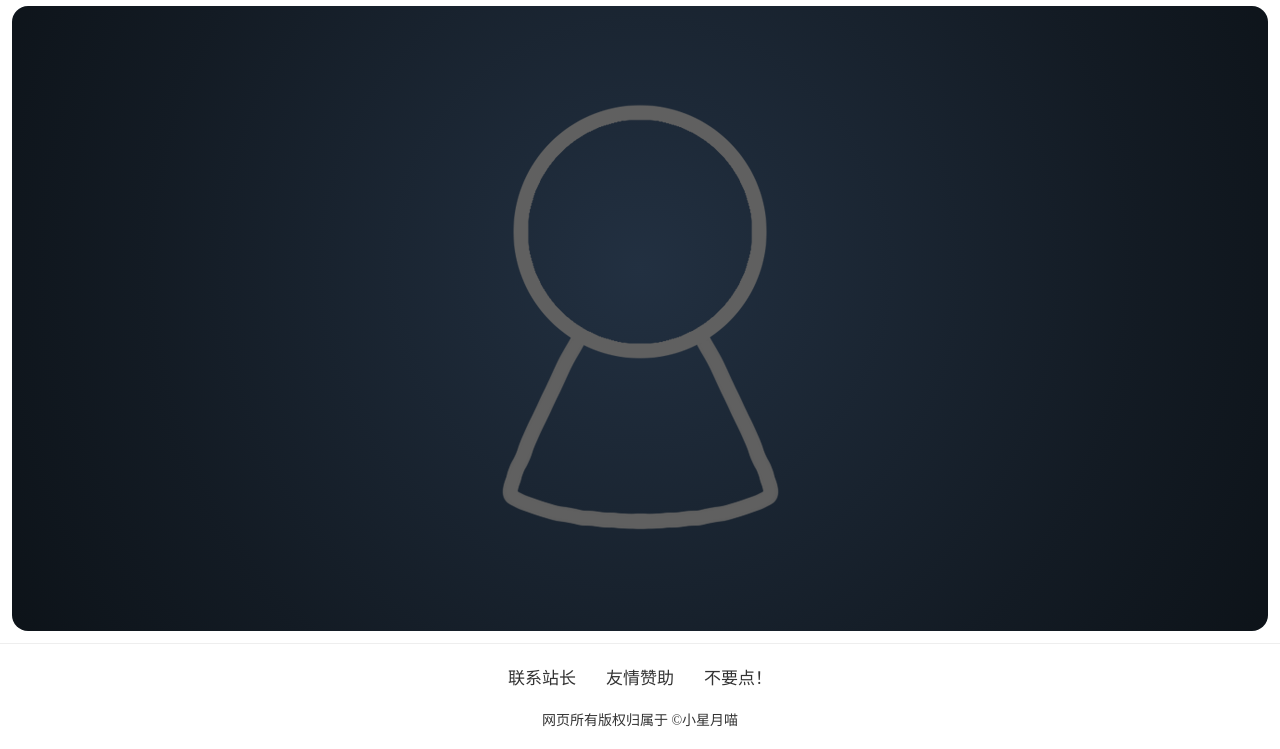
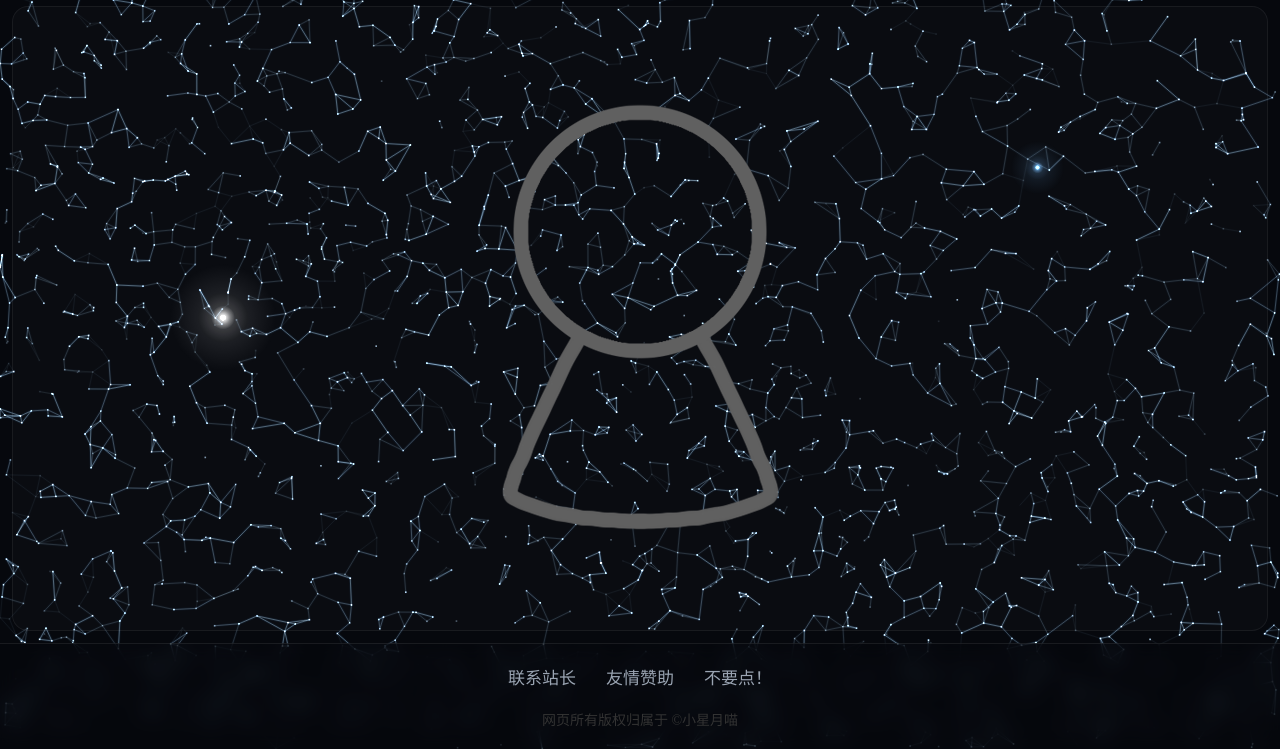
Before and after one commit to xiaoxingyuemiao/xingyue, a website: page zidongyulan.html in a window 1280 px wide. Shown: the part 51-800 px from the top of the page. Drawn offline with Linux system fonts and the light colour scheme; animation ran at ten frames a second.

Commit message:
feat: 自动预览页套用周边页的深色主题与粒子背景

```diff
--- a/assets/css/auto-preview.css
+++ b/assets/css/auto-preview.css
@@ -1,9 +1,80 @@
 /* ==============================
    自动预览页（zidongyulan.html）
    —— 入口：插画画廊第三个画框上方的「进入自动预览」按钮
-   —— 现在放的是**临时**幻灯片：把 images/ 里的图按顺序循环播放
-      （播放清单在 assets/js/auto-preview.js 里，想改顺序改那个数组）
+   —— 背景挪用「周边」页的深色主题（全站只有那一页是深空的）：
+      底色 #06080d + 顶栏 / 页脚半透明深色毛玻璃。
+      ⚠️ 只要这套底色与配色，**不要**周边页的星空粒子画布和那页的文字。
+   —— 舞台上放的是临时幻灯片：images/ 里的图按顺序循环播放
+      （播放清单与切换效果在 assets/js/auto-preview.js）
    ============================== */
+
+/* ---------- 深色背景（配色与「周边」页一致） ---------- */
+
+html,
+body {
+    background-color: transparent;
+}
+
+body {
+    background-color: #06080d;
+    color: #dfe5ef;
+}
+
+nav {
+    background-color: rgba(6, 8, 13, 0.55);
+    border-bottom: 1px solid rgba(255, 255, 255, 0.08);
+
+    backdrop-filter: blur(10px);
+    -webkit-backdrop-filter: blur(10px);
+}
+
+nav .logo,
+nav .nav-link {
+    color: #dfe5ef;
+}
+
+footer {
+    background-color: rgba(6, 8, 13, 0.55);
+    border-top: 1px solid rgba(255, 255, 255, 0.08);
+
+    color: #9aa4b2;
+
+    backdrop-filter: blur(10px);
+    -webkit-backdrop-filter: blur(10px);
+}
+
+footer .footer-link {
+    color: #9aa4b2;
+}
+
+footer .footer-link:hover {
+    color: #dfe5ef;
+}
+
+/* ---------- 背景粒子（垫在最底层） ----------
+   粒子照常运行，也允许被上面的幻灯片盖住 —— 所以画布 z-index:0，
+   顶栏 / 内容 / 页脚抬到 z-index:1。 */
+
+#mesh {
+    position: fixed;
+
+    inset: 0;
+
+    z-index: 0;
+
+    /* 鼠标事件穿透到 window，整页都能触发粒子的引力效果 */
+    pointer-events: none;
+}
+
+#site-header,
+main,
+#site-footer {
+    position: relative;
+
+    z-index: 1;
+}
+
+/* ---------- 页面主体 ---------- */
 
 .auto-preview {
     /* 撑开顶栏与页脚之间的空间，页脚才会落在页面最下面 */
@@ -31,8 +102,11 @@
 
     border-radius: 16px;
 
-    /* 深色底：透明 PNG（立绘）和浅色插画都能看清楚 */
-    background: radial-gradient(circle at 50% 42%, #223041 0%, #131b24 68%, #0d1319 100%);
+    /* 整页已经是深色了，这里只留一点点「放映窗口」的轮廓 */
+    background-color: rgba(255, 255, 255, 0.02);
+    border: 1px solid rgba(255, 255, 255, 0.06);
+
+    box-sizing: border-box;
 
     /* 翻折效果需要景深，否则是平的 */
     perspective: 1400px;
--- /dev/null
+++ b/assets/js/mesh-bg.js
@@ -0,0 +1,435 @@
+// ================================
+// 背景：宇宙引力场（assets/js/mesh-bg.js）
+//
+// 这段代码原本内联在 zhoubian.html 里（那一页专属的背景），
+// 自动预览页要复用同一套粒子，所以**原样**抽出来放在这里 —— 逻辑一个字没改。
+//
+// 用法：页面里要有 <canvas id="mesh"></canvas>；
+//       CSS 里给它 position:fixed / inset:0 / z-index:0 / pointer-events:none，
+//       再把内容层（顶栏 / main / 页脚）抬到 z-index:1 —— 这样粒子垫在最底下，
+//       可以被上面的内容盖住，但自己照常运行。
+//
+// ⚠️ zhoubian.html 里目前还留着内联的那一份（没动它）。以后想让两页共用同一份代码，
+//    把那边的 <script>…</script> 换成 <script src="assets/js/mesh-bg.js"></script> 即可。
+// ================================
+
+'use strict';
+
+        /* ============================================================
+         * 背景：宇宙引力场 —— 3000 节点，三角形连接成镭射网
+         *
+         *  节点：3000 个自由粒子（带生命周期：随机生成/消散）
+         *  连接：网格加速的近邻三角网 —— 每个点连向最近的若干邻居，
+         *        形成密集三角形网格，线段去重后逐帧重画
+         *  镭射风格：加色混合('lighter') + 泛光层 + 亮芯层，蓝色激光束
+         *  鼠标交互 = 引力效应：影响半径内把粒子吸入成环、切向旋转，
+         *        再以核心排斥力清出一圈"宇宙空腔"（亮环 + 空心的中心）
+         *
+         *  另外有两个"大光点"：一个白色、一个蓝色，带明显光晕。
+         *  它们和普通节点一样跟着流场走、也会被鼠标引力影响，
+         *  但**不会消散**，而且靠近屏幕边缘时会被推回来（边缘斥力）。
+         *  可调参数集中在下面 GLOW_POINTS。
+         * ============================================================ */
+
+        /* ---- 大光点配置（想调大小/颜色/数量就改这里）----
+           光晕大小是按"屏幕上的实际长度"估的：一般人眼在 60~80cm 外看显示器，
+           1cm 大约等于 40~55 个 CSS 像素，这里取 1cm ≈ 54px。
+           glow 是光晕半径，所以白色光晕直径 ≈ 108px（约 2cm 视觉直径） */
+        const GLOW_POINTS = [
+          { color: '255, 255, 255', dot: 2.6, glow: 54, name: '白色大光点' },
+          { color: '120, 190, 255', dot: 2.0, glow: 27, name: '蓝色小光点' },
+        ];
+        const EDGE_MARGIN = 150;   // 距屏幕边缘多少像素开始被推回
+        const EDGE_FORCE  = 2.6;   // 边缘斥力强度（越大推得越急）
+        const GLOW_ALPHA  = 1;     // 光点自身不闪烁（普通节点会随生命呼吸）
+        (function () {
+          const canvas = document.getElementById('mesh');
+          if (!canvas) return;
+          const ctx = canvas.getContext('2d');
+
+          const N         = 3000;   // 节点数
+          const KMB       = 3;      // 每个点连接的最近邻居数（形成三角）
+          const CELL      = 48;     // 空间哈希格子尺寸
+                                    // 实测：72 → 48 每帧从 23~37ms 降到约 10ms，
+                                    // 视觉几乎不变（只是邻居搜索的候选集变小）
+          const BUCKETS   = 4;      // 镭射线亮度分桶（按两端点生命取小）
+
+          const BASE_SPEED = 0.7;
+          const ACCEL      = 0.06;
+          const RADIUS     = 230;   // 引力影响半径
+          const CORE       = 46;    // 空腔（排斥核心）半径
+          const GRAVITY    = 1.7;   // 引力吸入
+          const ORBIT      = 0.95;  // 切向旋转（动态吸积盘）
+          const CORE_REPEL = 2.3;   // 核心排斥（清出空腔）
+
+          let W = 0, H = 0, DPR = 1;
+          let x, y, vx, vy, age, life, alpha;   // Float32Array
+          let sparks = [];
+          let glowPoints = [];                  // 大光点（不消散、有边缘斥力）
+          let last = performance.now();
+
+          const mouse = { x: -9999, y: -9999, vx: 0, vy: 0, inside: false };
+
+          /* ---- 值噪声（0..1） ---- */
+          function hash(ix, iy) {
+            let n = (ix | 0) * 374761393 + (iy | 0) * 668265263;
+            n = (n ^ (n >> 13)) * 1274126177;
+            n = n ^ (n >> 16);
+            return ((n >>> 0) % 10000) / 10000;
+          }
+          function smooth(t) { return t * t * (3 - 2 * t); }
+          function valueNoise(x0, y0) {
+            const ix = Math.floor(x0), iy = Math.floor(y0);
+            const fx = x0 - ix, fy = y0 - iy;
+            const a = hash(ix, iy), b = hash(ix + 1, iy);
+            const c = hash(ix, iy + 1), d = hash(ix + 1, iy + 1);
+            const u = smooth(fx), v = smooth(fy);
+            return a * (1 - u) * (1 - v) + b * u * (1 - v) + c * (1 - u) * v + d * u * v;
+          }
+          function fieldAngle(x0, y0, t) {
+            return valueNoise(x0 * 0.0016 + t * 0.05, y0 * 0.0016 + t * 0.04) * Math.PI * 2.5
+                 + valueNoise(x0 * 0.0045 + t * 0.02, y0 * 0.0045 - t * 0.018) * Math.PI * 1.2;
+          }
+
+          /* ---- 初始化 3000 节点（随机位置与生命周期） ---- */
+          function initParticles() {
+            x = new Float32Array(N); y = new Float32Array(N);
+            vx = new Float32Array(N); vy = new Float32Array(N);
+            age = new Float32Array(N); life = new Float32Array(N); alpha = new Float32Array(N);
+            for (let i = 0; i < N; i++) {
+              x[i] = Math.random() * W;
+              y[i] = Math.random() * H;
+              vx[i] = (Math.random() - 0.5) * 0.3;
+              vy[i] = (Math.random() - 0.5) * 0.3;
+              age[i] = Math.random() * 360;
+              life[i] = 160 + Math.random() * 360;
+            }
+            initGlowPoints();
+          }
+
+          /* ---- 初始化大光点：按配置各生成一个，位置随机但避开正中间 ---- */
+          function initGlowPoints() {
+            glowPoints = GLOW_POINTS.map(function (cfg, i) {
+              // 均匀铺开：第 i 个点落在画面的第 i 个横向区间里，避免两个点总是凑到一起
+              // （它们跟着同一套确定性流场走，起点太近的话会收敛到同一个位置）
+              const slot = (i + 0.5) / GLOW_POINTS.length;
+              return {
+                cfg: cfg,
+                x: W * (slot + (Math.random() - 0.5) * 0.16),
+                y: H * (0.22 + Math.random() * 0.56),
+                vx: (Math.random() - 0.5) * 0.5,
+                vy: (Math.random() - 0.5) * 0.5,
+              };
+            });
+          }
+
+          function resize() {
+            DPR = Math.min(window.devicePixelRatio || 1, 2);
+            W = window.innerWidth;
+            H = window.innerHeight;
+            canvas.width  = W * DPR;
+            canvas.height = H * DPR;
+            canvas.style.width  = W + 'px';
+            canvas.style.height = H + 'px';
+            ctx.setTransform(DPR, 0, 0, DPR, 0, 0);
+            initParticles();
+          }
+
+          /* ---- 点击：涟漪 + 光点 ---- */
+          function burst(x0, y0, t) {
+            sparks.push({ x: x0, y: y0, r: 6, a: 0.5 });
+            for (let i = 0; i < 20; i++) {
+              const ang = (i / 20) * Math.PI * 2 + Math.random() * 0.4;
+              const sp = 0.6 + Math.random() * 2.0;
+              sparks.push({ x: x0, y: y0, vx: Math.cos(ang) * sp, vy: Math.sin(ang) * sp, dot: true, life: 1 });
+            }
+          }
+
+          /* ---- 主循环 ---- */
+          function draw(now) {
+            const dt = Math.min(0.05, (now - last) / 1000);
+            last = now;
+            const t = now * 0.001;
+
+            ctx.clearRect(0, 0, W, H);
+            ctx.globalCompositeOperation = 'lighter';
+
+            /* 引力核心处极淡的奇点微光 */
+            if (mouse.inside) {
+              const g = ctx.createRadialGradient(mouse.x, mouse.y, 0, mouse.x, mouse.y, CORE * 1.2);
+              g.addColorStop(0, 'rgba(150, 200, 255, 0.22)');
+              g.addColorStop(1, 'rgba(150, 200, 255, 0)');
+              ctx.fillStyle = g;
+              ctx.beginPath();
+              ctx.arc(mouse.x, mouse.y, CORE * 1.2, 0, Math.PI * 2);
+              ctx.fill();
+            }
+
+            /* ---- 物理：流场 + 引力空腔 ---- */
+            for (let i = 0; i < N; i++) {
+              const ang = fieldAngle(x[i], y[i], t);
+              let dvx = Math.cos(ang) * BASE_SPEED;
+              let dvy = Math.sin(ang) * BASE_SPEED;
+
+              if (mouse.inside) {
+                const dx = x[i] - mouse.x, dy = y[i] - mouse.y;
+                const d2 = dx * dx + dy * dy;
+                if (d2 > 0.01 && d2 < RADIUS * RADIUS) {
+                  const d = Math.sqrt(d2);
+                  const fall = 1 - d / RADIUS;
+                  // 引力吸入
+                  dvx += (-dx / d) * fall * GRAVITY;
+                  dvy += (-dy / d) * fall * GRAVITY;
+                  // 切向旋转（动态吸积盘）
+                  dvx += (-dy / d) * fall * ORBIT;
+                  dvy += (dx / d) * fall * ORBIT;
+                  // 核心排斥：清出宇宙空腔
+                  if (d < CORE) {
+                    const f = (1 - d / CORE) * CORE_REPEL;
+                    dvx += (dx / d) * f;
+                    dvy += (dy / d) * f;
+                  }
+                }
+              }
+
+              vx[i] += (dvx - vx[i]) * ACCEL;
+              vy[i] += (dvy - vy[i]) * ACCEL;
+
+              let nx = x[i] + vx[i];
+              if (nx < 0) nx += W; else if (nx > W) nx -= W;
+              let ny = y[i] + vy[i];
+              if (ny < 0) ny += H; else if (ny > H) ny -= H;
+              x[i] = nx; y[i] = ny;
+
+              /* 生命周期：衰老 → 随机重生 */
+              age[i] += 1;
+              if (age[i] >= life[i]) {
+                x[i] = Math.random() * W; y[i] = Math.random() * H;
+                vx[i] = 0; vy[i] = 0;
+                age[i] = 0;
+                life[i] = 160 + Math.random() * 360;
+              }
+              alpha[i] = Math.sin(Math.PI * age[i] / life[i]);
+            }
+
+            /* ---- 大光点：同样的流场 + 鼠标引力逻辑，但不消散、且被屏幕边缘推开 ---- */
+            for (let g = 0; g < glowPoints.length; g++) {
+              const gp = glowPoints[g];
+
+              // 给每个光点的流场加一点相位偏移：
+              // 流场只跟"位置"有关，两个光点如果走到同一处就会被同一股力气推着，
+              // 永远黏在一起（看起来只有一个点）。加偏移后它们各走各的流线。
+              const ang = fieldAngle(gp.x, gp.y, t + g * 7.5);
+              let dvx = Math.cos(ang) * BASE_SPEED;
+              let dvy = Math.sin(ang) * BASE_SPEED;
+
+              // 鼠标引力：和普通节点用同一套公式（吸入 + 切向旋转 + 核心排斥）
+              if (mouse.inside) {
+                const dx = gp.x - mouse.x, dy = gp.y - mouse.y;
+                const d2 = dx * dx + dy * dy;
+                if (d2 > 0.01 && d2 < RADIUS * RADIUS) {
+                  const d = Math.sqrt(d2);
+                  const fall = 1 - d / RADIUS;
+                  dvx += (-dx / d) * fall * GRAVITY;
+                  dvy += (-dy / d) * fall * GRAVITY;
+                  dvx += (-dy / d) * fall * ORBIT;
+                  dvy += (dx / d) * fall * ORBIT;
+                  if (d < CORE) {
+                    const f = (1 - d / CORE) * CORE_REPEL;
+                    dvx += (dx / d) * f;
+                    dvy += (dy / d) * f;
+                  }
+                }
+              }
+
+              // 屏幕边缘斥力：越贴近边缘推得越猛，保证它不会跑出屏幕
+              const distL = gp.x, distR = W - gp.x, distT = gp.y, distB = H - gp.y;
+              if (distL < EDGE_MARGIN) dvx += (1 - distL / EDGE_MARGIN) * EDGE_FORCE;
+              if (distR < EDGE_MARGIN) dvx -= (1 - distR / EDGE_MARGIN) * EDGE_FORCE;
+              if (distT < EDGE_MARGIN) dvy += (1 - distT / EDGE_MARGIN) * EDGE_FORCE;
+              if (distB < EDGE_MARGIN) dvy -= (1 - distB / EDGE_MARGIN) * EDGE_FORCE;
+
+              gp.vx += (dvx - gp.vx) * ACCEL;
+              gp.vy += (dvy - gp.vy) * ACCEL;
+              gp.x += gp.vx;
+              gp.y += gp.vy;
+
+              // 极端情况（比如窗口被拉得很小）兜一下，别让它卡在画面外
+              if (gp.x < 0) { gp.x = 0; gp.vx = Math.abs(gp.vx) * 0.5; }
+              if (gp.x > W) { gp.x = W; gp.vx = -Math.abs(gp.vx) * 0.5; }
+              if (gp.y < 0) { gp.y = 0; gp.vy = Math.abs(gp.vy) * 0.5; }
+              if (gp.y > H) { gp.y = H; gp.vy = -Math.abs(gp.vy) * 0.5; }
+            }
+
+            /* ---- 构建空间哈希 + 近邻三角网（去重） ---- */
+            const grid = new Map();
+            for (let i = 0; i < N; i++) {
+              const gx = (x[i] / CELL) | 0, gy = (y[i] / CELL) | 0;
+              const key = gy * 4096 + gx;
+              let arr = grid.get(key);
+              if (!arr) { arr = []; grid.set(key, arr); }
+              arr.push(i);
+            }
+
+            const seen = new Set();
+            const edgeBuckets = [[], [], [], []];
+            for (let i = 0; i < N; i++) {
+              const gi = (x[i] / CELL) | 0, gj = (y[i] / CELL) | 0;
+              // 收集 3x3 邻域候选
+              const cand = [];
+              for (let a = gj - 1; a <= gj + 1; a++) {
+                for (let b = gi - 1; b <= gi + 1; b++) {
+                  const arr = grid.get(a * 4096 + b);
+                  if (arr) {
+                    for (let m = 0; m < arr.length; m++) if (arr[m] !== i) cand.push(arr[m]);
+                  }
+                }
+              }
+              if (cand.length === 0) continue;
+
+              const xi = x[i], yi = y[i];
+              // 取最近的 KMB 个
+              cand.sort(function (p, q) {
+                const dp = (x[p] - xi) * (x[p] - xi) + (y[p] - yi) * (y[p] - yi);
+                const dq = (x[q] - xi) * (x[q] - xi) + (y[q] - yi) * (y[q] - yi);
+                return dp - dq;
+              });
+              const m = Math.min(KMB, cand.length);
+              for (let k = 0; k < m; k++) {
+                const j = cand[k];
+                if (i < j) {
+                  const key = i * N + j;
+                  if (!seen.has(key)) {
+                    seen.add(key);
+                    const lf = Math.min(alpha[i], alpha[j]);
+                    const b = Math.min(BUCKETS - 1, (lf * BUCKETS) | 0);
+                    edgeBuckets[b].push(i, j);
+                  }
+                }
+              }
+            }
+
+            /* ---- 镭射线：泛光层 + 亮芯层（分桶） ---- */
+            ctx.lineCap = 'round';
+            for (let b = 0; b < BUCKETS; b++) {
+              const e = edgeBuckets[b];
+              if (e.length === 0) continue;
+              const boost = (b + 0.5) / BUCKETS;
+
+              // 泛光
+              ctx.strokeStyle = 'rgba(70, 150, 235, ' + (0.10 * boost).toFixed(3) + ')';
+              ctx.lineWidth = 2.6;
+              ctx.beginPath();
+              for (let k = 0; k < e.length; k += 2) {
+                ctx.moveTo(x[e[k]], y[e[k]]);
+                ctx.lineTo(x[e[k + 1]], y[e[k + 1]]);
+              }
+              ctx.stroke();
+
+              // 亮芯
+              ctx.strokeStyle = 'rgba(200, 236, 255, ' + (0.40 * boost).toFixed(3) + ')';
+              ctx.lineWidth = 1;
+              ctx.beginPath();
+              for (let k = 0; k < e.length; k += 2) {
+                ctx.moveTo(x[e[k]], y[e[k]]);
+                ctx.lineTo(x[e[k + 1]], y[e[k + 1]]);
+              }
+              ctx.stroke();
+            }
+
+            /* ---- 节点光点 ---- */
+            for (let i = 0; i < N; i++) {
+              const a = alpha[i];
+              if (a < 0.02) continue;
+              ctx.fillStyle = 'rgba(190, 225, 255, ' + (a * 0.9).toFixed(3) + ')';
+              ctx.fillRect(x[i] - 0.8, y[i] - 0.8, 1.6, 1.6);
+            }
+
+            /* ---- 大光点：光晕（两圈渐变）+ 一个小而实的中心球 ---- */
+            for (let g = 0; g < glowPoints.length; g++) {
+              const gp = glowPoints[g];
+              const col = gp.cfg.color;
+              const R = gp.cfg.glow;
+
+              // 外圈：很大很淡，负责"光晕"的整体范围
+              const outer = ctx.createRadialGradient(gp.x, gp.y, 0, gp.x, gp.y, R);
+              outer.addColorStop(0, 'rgba(' + col + ', ' + (0.30 * GLOW_ALPHA) + ')');
+              outer.addColorStop(0.45, 'rgba(' + col + ', ' + (0.08 * GLOW_ALPHA) + ')');
+              outer.addColorStop(1, 'rgba(' + col + ', 0)');
+              ctx.fillStyle = outer;
+              ctx.beginPath();
+              ctx.arc(gp.x, gp.y, R, 0, Math.PI * 2);
+              ctx.fill();
+
+              // 内圈：小而集中，让光晕有明显的亮核
+              const inner = ctx.createRadialGradient(gp.x, gp.y, 0, gp.x, gp.y, R * 0.22);
+              inner.addColorStop(0, 'rgba(' + col + ', ' + (0.85 * GLOW_ALPHA) + ')');
+              inner.addColorStop(0.6, 'rgba(' + col + ', ' + (0.25 * GLOW_ALPHA) + ')');
+              inner.addColorStop(1, 'rgba(' + col + ', 0)');
+              ctx.fillStyle = inner;
+              ctx.beginPath();
+              ctx.arc(gp.x, gp.y, R * 0.22, 0, Math.PI * 2);
+              ctx.fill();
+
+              // 中心：一个小而实的球，和光晕形成明显区分
+              ctx.fillStyle = 'rgba(' + col + ', ' + (0.98 * GLOW_ALPHA) + ')';
+              ctx.beginPath();
+              ctx.arc(gp.x, gp.y, gp.cfg.dot, 0, Math.PI * 2);
+              ctx.fill();
+            }
+
+            /* ---- 涟漪 + 光点 ---- */
+            for (let i = sparks.length - 1; i >= 0; i--) {
+              const sp = sparks[i];
+              if (sp.dot) {
+                sp.x += sp.vx; sp.y += sp.vy;
+                sp.vx *= 0.92; sp.vy *= 0.92;
+                sp.life -= dt * 1.5;
+                if (sp.life <= 0) { sparks.splice(i, 1); continue; }
+                ctx.fillStyle = 'rgba(210, 230, 255, ' + (sp.life * 0.9).toFixed(3) + ')';
+                ctx.fillRect(sp.x - 0.7, sp.y - 0.7, 1.4, 1.4);
+              } else {
+                sp.r += 3.2;
+                sp.a -= 0.03;
+                if (sp.a <= 0) { sparks.splice(i, 1); continue; }
+                ctx.strokeStyle = 'rgba(150, 200, 255, ' + sp.a.toFixed(3) + ')';
+                ctx.lineWidth = 1;
+                ctx.beginPath();
+                ctx.arc(sp.x, sp.y, sp.r, 0, Math.PI * 2);
+                ctx.stroke();
+              }
+            }
+          }
+
+          function loop(now) { draw(now); requestAnimationFrame(loop); }
+
+          /* ---- 事件 ---- */
+          window.addEventListener('pointermove', function (e) {
+            if (mouse.inside) {
+              mouse.vx = e.clientX - mouse.x;
+              mouse.vy = e.clientY - mouse.y;
+            } else {
+              mouse.vx = 0; mouse.vy = 0;
+            }
+            mouse.x = e.clientX;
+            mouse.y = e.clientY;
+            mouse.inside = true;
+          });
+          // 页面只剩背景和静态内容，没有输入控件，所以点击整页都可以漾开涟漪
+          window.addEventListener('pointerdown', function (e) {
+            burst(e.clientX, e.clientY, performance.now() * 0.001);
+          });
+          document.addEventListener('pointerleave', function () {
+            mouse.inside = false;
+            mouse.x = -9999; mouse.y = -9999;
+            mouse.vx = 0; mouse.vy = 0;
+          });
+          window.addEventListener('resize', resize);
+
+          resize();
+          if (window.matchMedia && window.matchMedia('(prefers-reduced-motion: reduce)').matches) {
+            draw(performance.now());
+          } else {
+            requestAnimationFrame(loop);
+          }
+        })();
--- a/zidongyulan.html
+++ b/zidongyulan.html
@@ -11,6 +11,9 @@
         <link rel="icon" href="images/wangzhanmeiye.png">
     </head>
     <body>
+
+        <!-- 背景：宇宙引力场（粒子画布，垫在最底层；代码在 assets/js/mesh-bg.js） -->
+        <canvas id="mesh"></canvas>
 
         <!-- 导航栏（由 assets/js/common.js 注入） -->
         <div id="site-header"></div>
@@ -34,5 +37,8 @@
 
         <script src="assets/js/common.js"></script>
         <script src="assets/js/auto-preview.js"></script>
+
+        <!-- 背景粒子（与「周边」页同一套代码，原样搬过来的） -->
+        <script src="assets/js/mesh-bg.js"></script>
     </body>
 </html>
```
